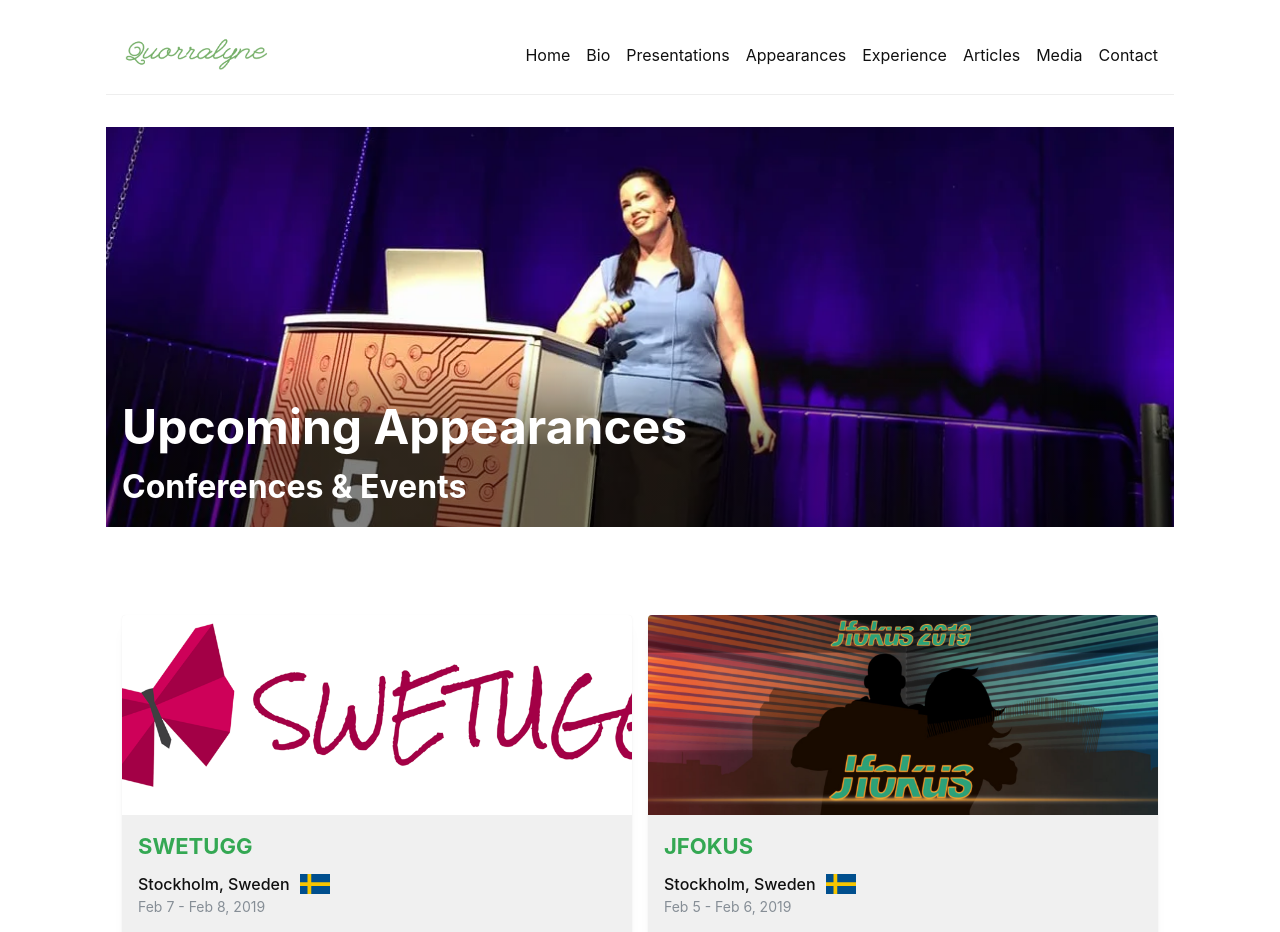
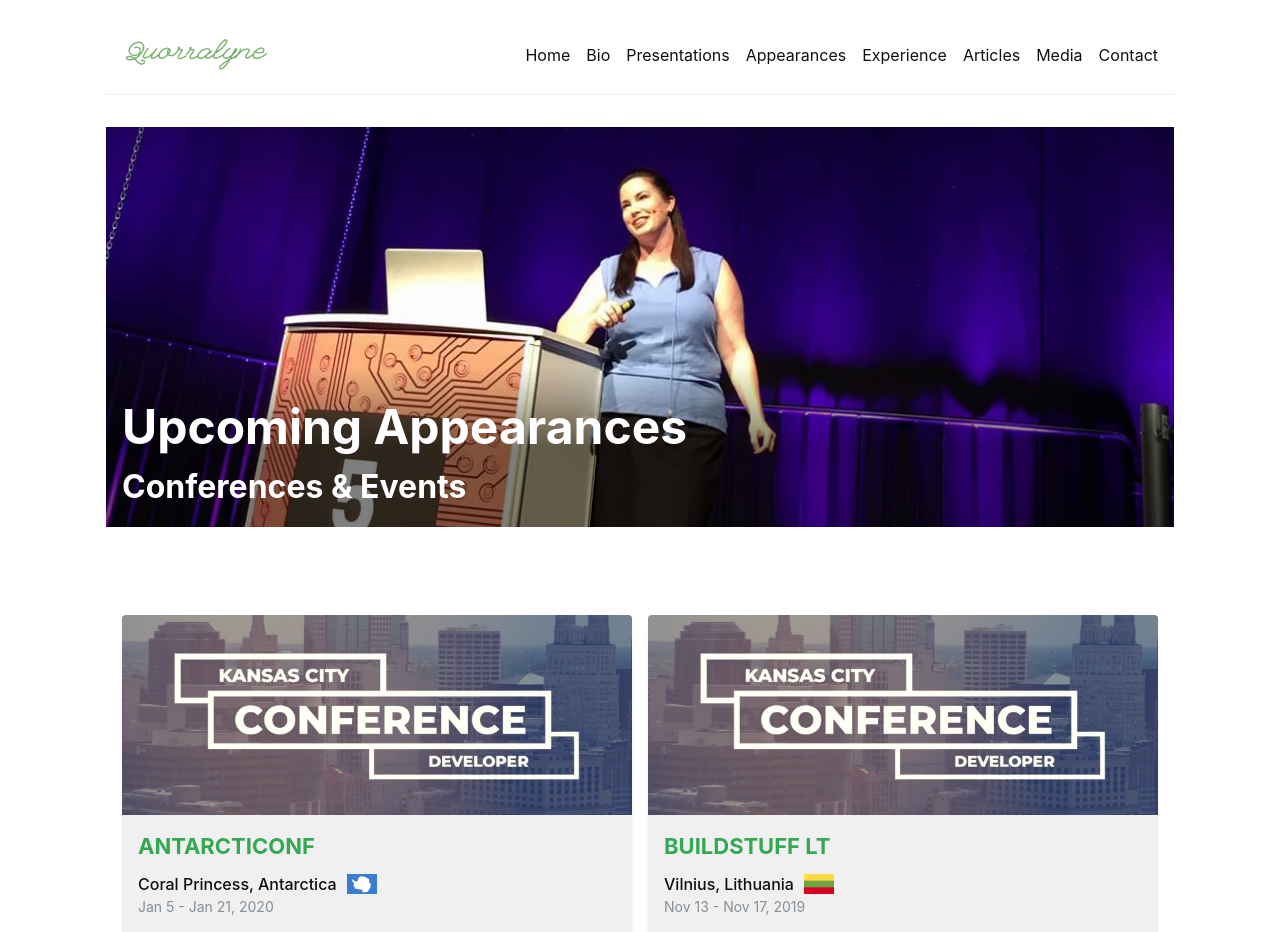
Before and after one commit to Quorralyne/quorralyne-website, a Next.js app: page /appearances in a window 1280 px wide. Shown: the top 932 px of the page. Built offline with nearby package versions, Linux system fonts and the light colour scheme.

Commit message:
Created appearances data service

```diff
--- a/src/app/appearances/page.tsx
+++ b/src/app/appearances/page.tsx
@@ -5,9 +5,12 @@ import { Grid, Paper, Title, Text, Group } from "@mantine/core";
 import { Section, Navigation, Footer, Flag } from "@/components/ui";
 import Hero from "@/components/Hero";
 import heroImage from "@/public/images/heather-appearances.jpg";
-import { appearances, type Appearance } from "@/data/appearances";
+import { type Appearance } from "@/data/appearances";
+import { getAllAppearances } from "@/services/appearances";
 
 export default function Appearances() {
+  const appearances = getAllAppearances();
+
   return (
     <main>
       <Navigation />
--- /dev/null
+++ b/src/services/appearances.ts
@@ -0,0 +1,31 @@
+import { appearances, type Appearance } from "@/data/appearances";
+
+export const getAppearances = (): Appearance[] => {
+  const currentDate = new Date();
+
+  // Sort appearances by date
+  const sortedAppearances = [...appearances].sort((a, b) => a.date.getTime() - b.date.getTime());
+
+  // Filter out past appearances (using endDate if available, otherwise use date)
+  return sortedAppearances.filter(appearance => {
+    const compareDate = appearance.endDate || appearance.date;
+    return compareDate >= currentDate;
+  });
+};
+
+export const getAllAppearances = (): Appearance[] => {
+  // Return all appearances sorted by date (most recent first)
+  return [...appearances].sort((a, b) => b.date.getTime() - a.date.getTime());
+};
+
+export const getPastAppearances = (): Appearance[] => {
+  const currentDate = new Date();
+
+  // Return past appearances sorted by date (most recent first)
+  return [...appearances]
+    .filter(appearance => {
+      const compareDate = appearance.endDate || appearance.date;
+      return compareDate < currentDate;
+    })
+    .sort((a, b) => b.date.getTime() - a.date.getTime());
+};
```
